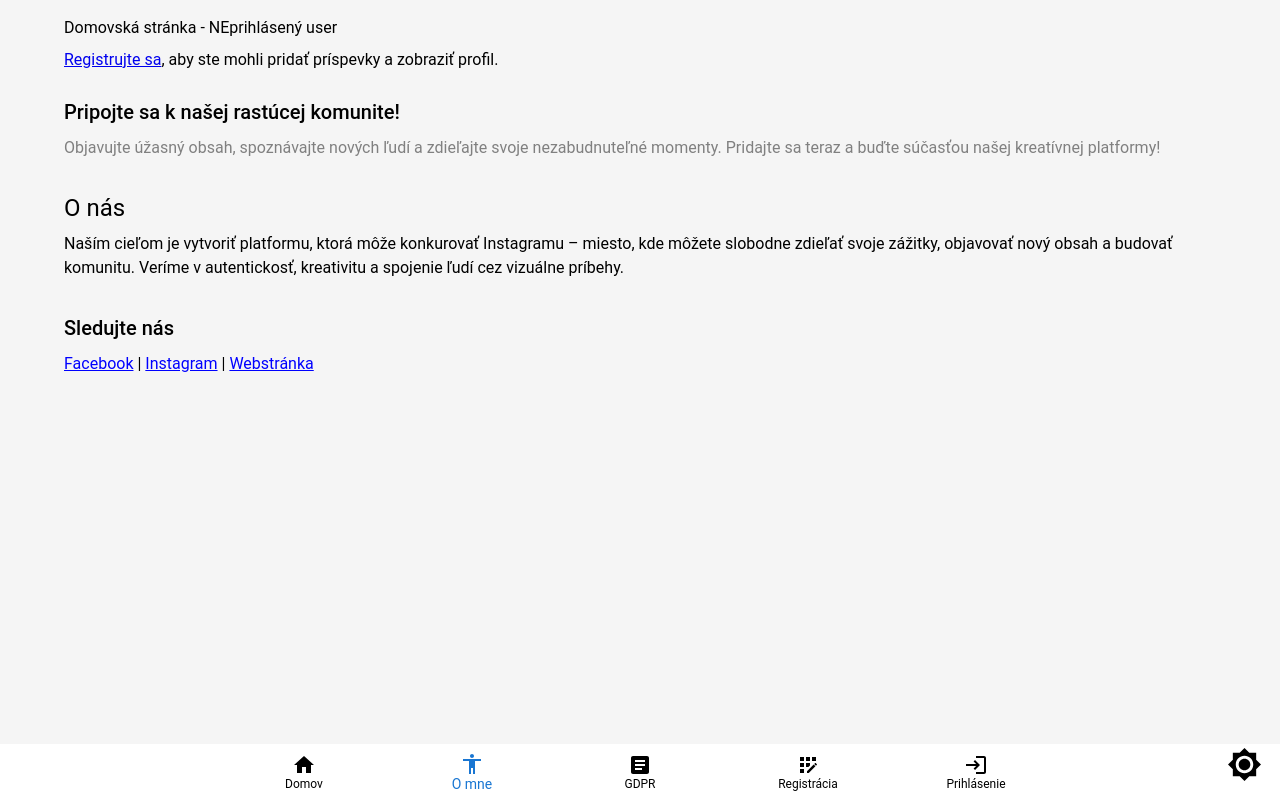
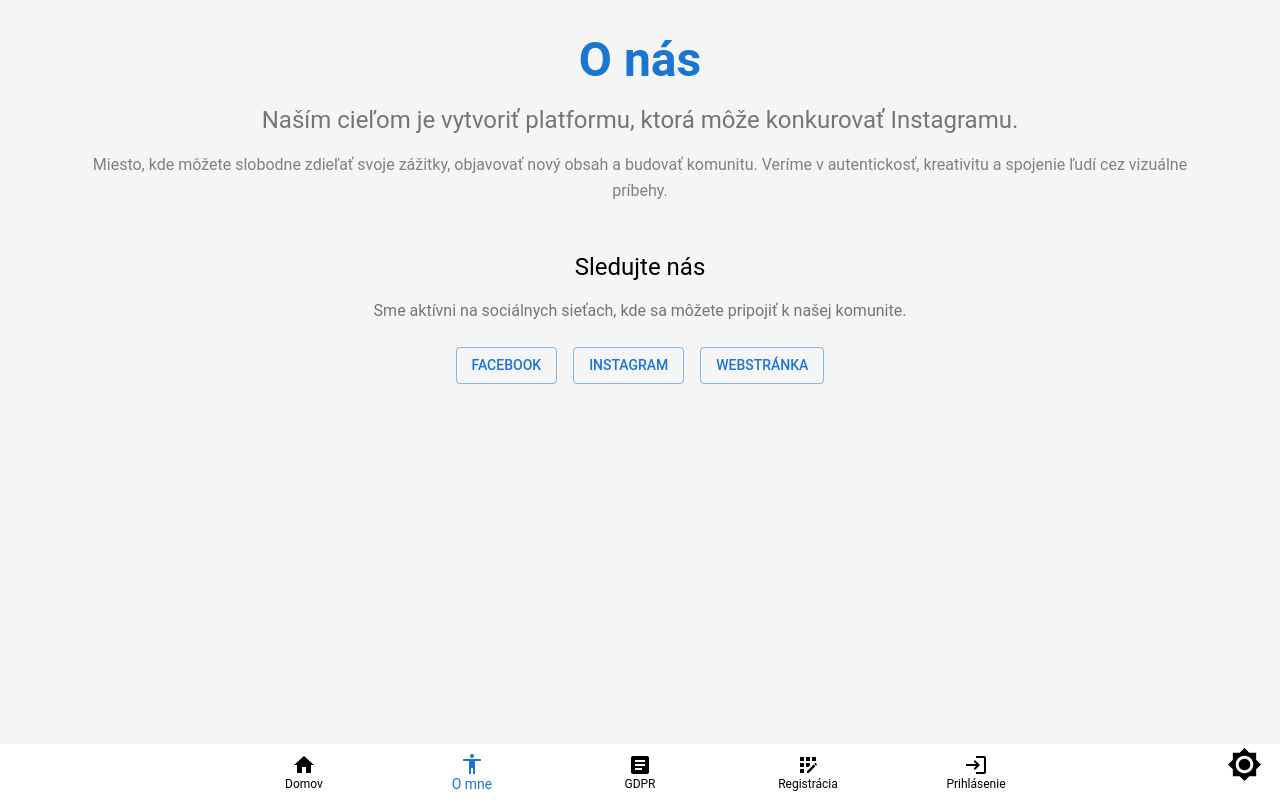
Before and after one commit to kidoplex/prax_final2, a Next.js app: page /o-mne in a window 1280 px wide. Built offline with nearby package versions, Linux system fonts and the light colour scheme; no server answers.

Commit message:
better o nas page design

```diff
--- a/src/app/(public)/o-mne/page.tsx
+++ b/src/app/(public)/o-mne/page.tsx
@@ -1,65 +1,90 @@
-// src/sections/NonAuthHomeView.tsx
-
-import { Container, Typography, Box } from "@mui/material";
+import { Container, Typography, Box, Button } from "@mui/material";
 import Link from "next/link"; // Import the Link component
 
 export default function NonAuthHomeView() {
   return (
-    <Container>
-      <Typography variant="body1" sx={{ mt: 2 }}>
-        Domovská stránka - NEprihlásený user
-      </Typography>
-      <Typography sx={{ mt: 1 }}>
-        <Link href="/auth/registracia" legacyBehavior>
-          <a style={{ color: 'primary.main', textDecoration: 'underline' }}>
-            Registrujte sa
-          </a>
-        </Link>
-        , aby ste mohli pridať príspevky a zobraziť profil.
-      </Typography>
-
-      <Typography variant="h6" sx={{ mt: 3 }}>
-        Pripojte sa k našej rastúcej komunite!
-      </Typography>
-      <Typography variant="body1" sx={{ mt: 1, color: "gray" }}>
-        Objavujte úžasný obsah, spoznávajte nových ľudí a zdieľajte svoje
-        nezabudnuteľné momenty. Pridajte sa teraz a buďte súčasťou našej
-        kreatívnej platformy!
-      </Typography>
-
+    <Container sx={{ maxWidth: 'lg', mt: 4, textAlign: 'center' }}>
       {/* About Us Section */}
-      <Box sx={{ mt: 4 }}>
-        <Typography variant="h5">O nás</Typography>
-        <Typography variant="body1" sx={{ mt: 1 }}>
-          Naším cieľom je vytvoriť platformu, ktorá môže konkurovať Instagramu –
-          miesto, kde môžete slobodne zdieľať svoje zážitky, objavovať nový obsah
-          a budovať komunitu. Veríme v autentickosť, kreativitu a spojenie ľudí
-          cez vizuálne príbehy.
+      <Box sx={{ mb: 6 }}>
+        <Typography variant="h3" color="primary" sx={{ fontWeight: 'bold' }}>
+          O nás
+        </Typography>
+        <Typography variant="h5" sx={{ mt: 2, color: "text.secondary" }}>
+          Naším cieľom je vytvoriť platformu, ktorá môže konkurovať Instagramu.
+        </Typography>
+        <Typography variant="body1" sx={{ mt: 2, color: 'gray', lineHeight: 1.6 }}>
+          Miesto, kde môžete slobodne zdieľať svoje zážitky, objavovať nový obsah a budovať komunitu.
+          Veríme v autentickosť, kreativitu a spojenie ľudí cez vizuálne príbehy.
         </Typography>
       </Box>
 
       {/* Social Media Links */}
-      <Box sx={{ mt: 4 }}>
-        <Typography variant="h6">Sledujte nás</Typography>
-        <Typography variant="body1" sx={{ mt: 1 }}>
-          <Link href="https://www.facebook.com/spsezochova/" passHref legacyBehavior>
-            <a target="_blank" rel="noopener noreferrer" style={{ color: 'blue', textDecoration: 'underline' }}>
+      <Box sx={{ mb: 6 }}>
+        <Typography variant="h5" sx={{ color: 'text.primary' }}>
+          Sledujte nás
+        </Typography>
+        <Typography variant="body1" sx={{ mt: 2, color: 'text.secondary' }}>
+          Sme aktívni na sociálnych sieťach, kde sa môžete pripojiť k našej komunite.
+        </Typography>
+        <Box sx={{ mt: 3 }}>
+          <Link href="https://www.facebook.com/spsezochova/" passHref>
+            <Button
+              component="a"
+              variant="outlined"
+              color="primary"
+              sx={{
+                mx: 1,
+                mb: 2,
+                textDecoration: 'none', // Ensures no underline
+                "&:hover": {
+                  textDecoration: 'none', // Ensures no underline on hover
+                }
+              }}
+              target="_blank"
+              rel="noopener noreferrer"
+            >
               Facebook
-            </a>
-          </Link>{" "}
-          |{" "}
-          <Link href="https://www.instagram.com/spsezochova/" passHref legacyBehavior>
-            <a target="_blank" rel="noopener noreferrer" style={{ color: 'blue', textDecoration: 'underline' }}>
+            </Button>
+          </Link>
+          <Link href="https://www.instagram.com/spsezochova/" passHref>
+            <Button
+              component="a"
+              variant="outlined"
+              color="primary"
+              sx={{
+                mx: 1,
+                mb: 2,
+                textDecoration: 'none', // Ensures no underline
+                "&:hover": {
+                  textDecoration: 'none', // Ensures no underline on hover
+                }
+              }}
+              target="_blank"
+              rel="noopener noreferrer"
+            >
               Instagram
-            </a>
-          </Link>{" "}
-          |{" "}
-          <Link href="https://zochova.sk/" passHref legacyBehavior>
-            <a target="_blank" rel="noopener noreferrer" style={{ color: 'blue', textDecoration: 'underline' }}>
+            </Button>
+          </Link>
+          <Link href="https://zochova.sk/" passHref>
+            <Button
+              component="a"
+              variant="outlined"
+              color="primary"
+              sx={{
+                mx: 1,
+                mb: 2,
+                textDecoration: 'none', // Ensures no underline
+                "&:hover": {
+                  textDecoration: 'none', // Ensures no underline on hover
+                }
+              }}
+              target="_blank"
+              rel="noopener noreferrer"
+            >
               Webstránka
-            </a>
+            </Button>
           </Link>
-        </Typography>
+        </Box>
       </Box>
     </Container>
   );
```
Also changed, not shown: src/sections/NonAuthHomeView.tsx (+36 -17 lines).
